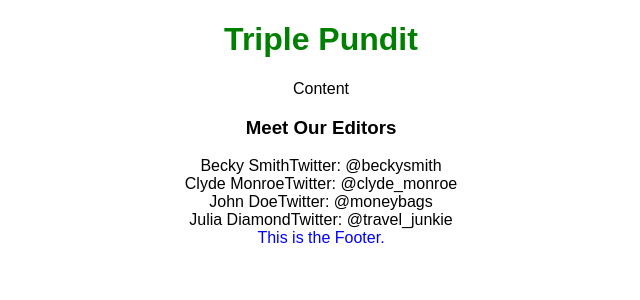
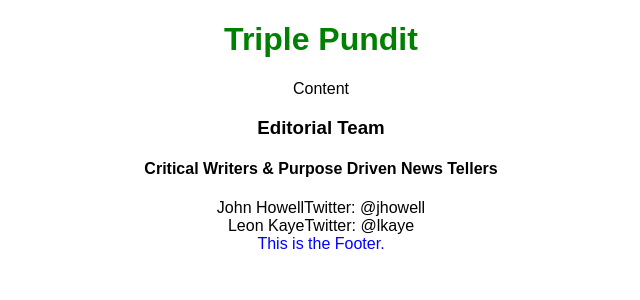
Before and after one commit to o3world/3P, a React (Create React App) app: page / in a window 1280 px wide. Shown: the top 300 px of the page, without its empty margins (319-959 px from the left). Built offline with nearby package versions, Linux system fonts and the light colour scheme.

Commit message:
TP-17 Editors component.

```diff
--- a/src/components/Editors/Editors.js
+++ b/src/components/Editors/Editors.js
@@ -2,11 +2,12 @@ import React from 'react';
 // import './Editors.css';
 import Editor from './Editor';
 
-const data = require("../../data/editors.json");
+const data = require("./editors.json");
 
 const Editors = () => (
     <div className="editors__container">
-        <h3>Meet Our Editors</h3>
+        <h3>Editorial Team</h3>
+        <h4>Critical Writers & Purpose Driven News Tellers</h4>
         {data.map(editor =>
             <Editor {...editor}/>
         )}
--- /dev/null
+++ b/src/components/Editors/editors.json
@@ -0,0 +1,22 @@
+[
+  {
+    "id": 3,
+    "displayName": "John Howell",
+    "title": "Editorial Director",
+    "company": "3BL Media",
+    "email": "jhowell@3blmedia.com",
+    "icon": "",
+    "twitter": "jhowell",
+    "instagram": "jhowell"
+  },
+  {
+    "id": 4,
+    "displayName": "Leon Kaye",
+    "title": "Director of Social Media and Engagement",
+    "company": "3BL Media",
+    "email": "lkaye@3blmedia.com",
+    "icon": "",
+    "twitter": "lkaye",
+    "instagram": "lkaye"
+  }
+]
--- a/src/data/editors.json
+++ /dev/null
@@ -1,22 +0,0 @@
-[
-  {
-    "id": 3,
-    "displayName": "Becky Smith",
-    "twitter": "beckysmith"
-  },
-  {
-    "id": 4,
-    "displayName": "Clyde Monroe",
-    "twitter": "clyde_monroe"
-  },
-  {
-    "id": 5,
-    "displayName": "John Doe",
-    "twitter": "moneybags"
-  },
-  {
-    "id": 6,
-    "displayName": "Julia Diamond",
-    "twitter": "travel_junkie"
-  }
-]
```
